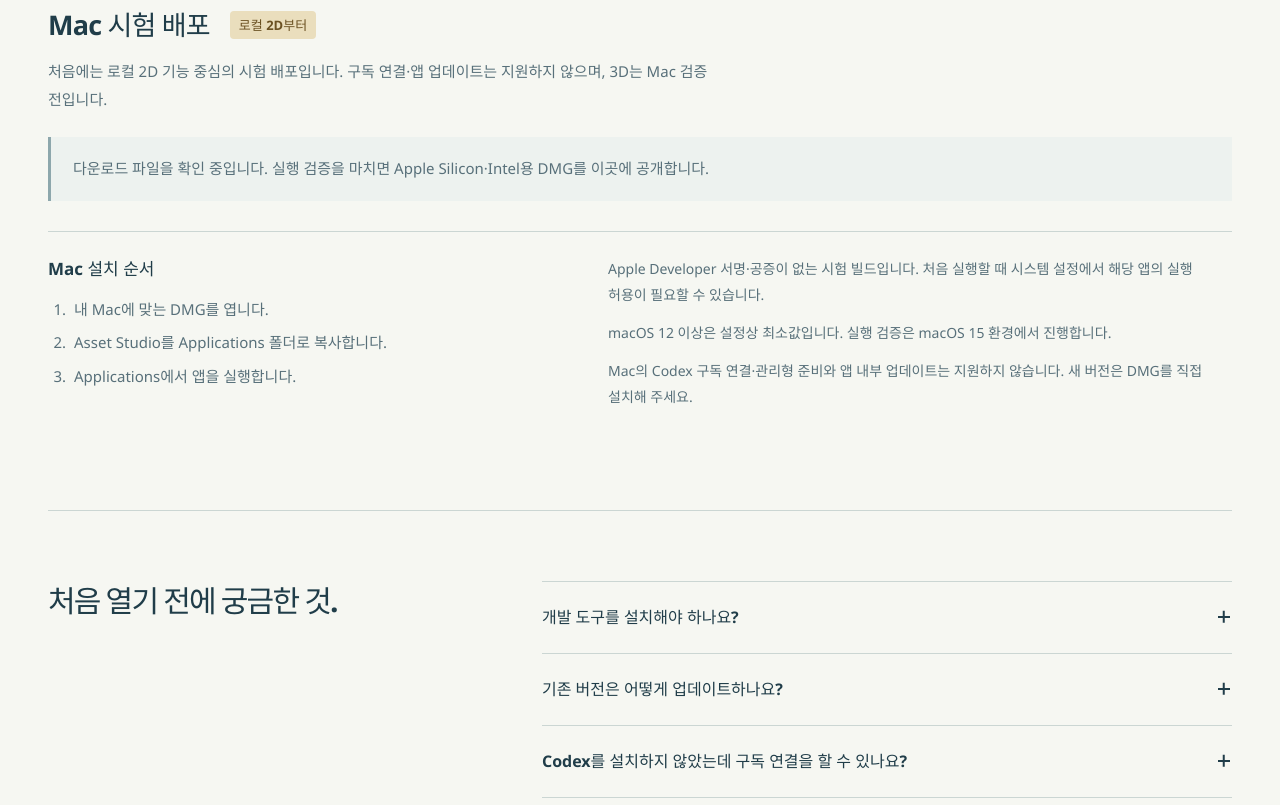
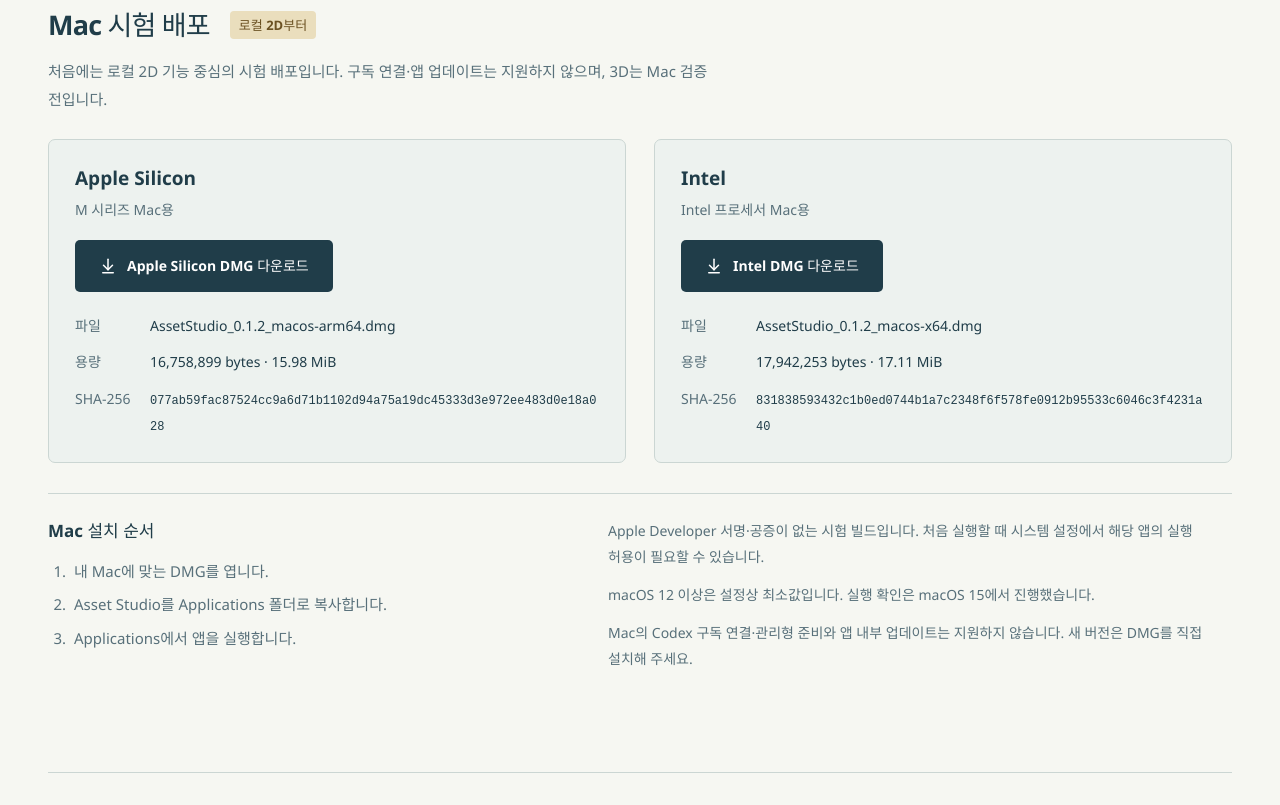
Before and after one commit to oocheol/masset, a React (Vite) app in the folder apps/site/: page / in a window 1280 px wide. Shown: the part 5400-6205 px from the top of the page. Built offline with nearby package versions, Linux system fonts and the light colour scheme.

Commit message:
Publish verified macOS 0.1.2 downloads and platform evidence

```diff
--- a/apps/site/src/release.ts
+++ b/apps/site/src/release.ts
@@ -19,4 +19,21 @@ export type MacRelease = {
 };
 
 // Populated only after the actual macOS package and public download are verified.
-export const macReleases: MacRelease[] = [];
+export const macReleases: MacRelease[] = [
+  {
+    "architecture": "arm64",
+    "label": "Apple Silicon",
+    "filename": "AssetStudio_0.1.2_macos-arm64.dmg",
+    "downloadUrl": "https://github.com/oocheol/masset/releases/download/v0.1.2/AssetStudio_0.1.2_macos-arm64.dmg",
+    "bytes": 16758899,
+    "sha256": "077ab59fac87524cc9a6d71b1102d94a75a19dc45333d3e972ee483d0e18a028"
+  },
+  {
+    "architecture": "x64",
+    "label": "Intel",
+    "filename": "AssetStudio_0.1.2_macos-x64.dmg",
+    "downloadUrl": "https://github.com/oocheol/masset/releases/download/v0.1.2/AssetStudio_0.1.2_macos-x64.dmg",
+    "bytes": 17942253,
+    "sha256": "831838593432c1b0ed0744b1a7c2348f6f578fe0912b95533c6046c3f4231a40"
+  }
+];
```
Also changed, not shown: 7 other files (tests, documents, lock files or other folders).
